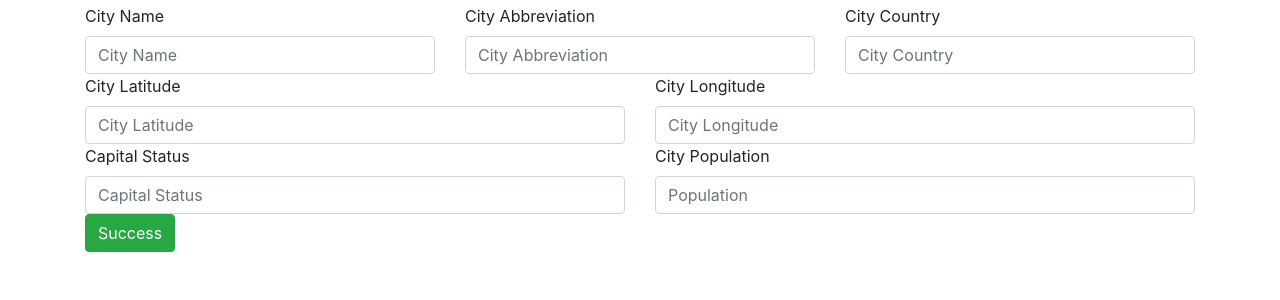
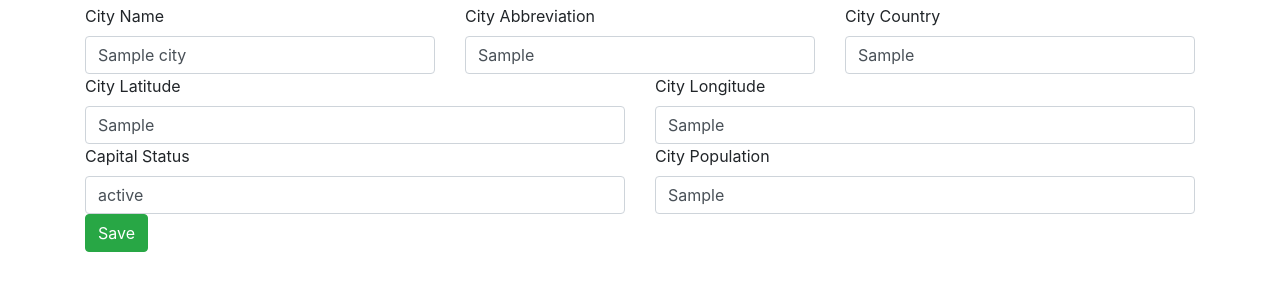
Before and after one commit to jaylakhani14/PythonDockerFlaskPycharm, a Flask app: template app/templates/edit.html in a window 1280 px wide. Shown: the part 56-356 px from the top of the page. Run offline with Flask 2, Linux system fonts and the light colour scheme; the template is opened without the code that fills it: most values are stand-ins (such as "Sample title", 1, 10 or a date in 2020); some libraries are stand-ins or nearby versions.

Commit message:
Task : updated for lesson 4

```diff
--- a/app/templates/edit.html
+++ b/app/templates/edit.html
@@ -1,46 +1,45 @@
 {% extends "layout.html" %}
 {% block content %}
-<form action="/cities/new" method="POST">
+<form action="/edit/{{city.id}}" method="post">
     <div class="row">
         <div class="col">
             <label for="fldName">City Name</label>
-            <input id="fldName" type="text" class="form-control" placeholder="City Name" name="fldName">
+            <input id="fldName" type="text" class="form-control" placeholder="City Name" name="fldName" value="{{city.fldName}}">
         </div>
         <div class="col">
             <label for="fldAbbreviation">City Abbreviation</label>
-            <input id="fldAbbreviation" t ype="text" class="form-control" placeholder="City Abbreviation"
-                   name="fldAbbreviation">
+            <input id="fldAbbreviation" type="text" class="form-control" placeholder="City Abbreviation"
+                   name="fldAbbreviation" value="{{city.fldAbbreviation}}">
         </div>
         <div class="col">
             <label for="fldCountry">City Country</label>
-            <input id="fldCountry" type="text" class="form-control" placeholder="City Country" name="fldCountry">
+            <input id="fldCountry" type="text" class="form-control" placeholder="City Country" name="fldCountry" value="{{city.fldCountry}}">
         </div>
     </div>
 
     <div class="row">
         <div class="col">
             <label for="fldLat">City Latitude</label>
-            <input id="fldLat" type="text" class="form-control" placeholder="City Latitude" name="fldLat">
+            <input id="fldLat" type="text" class="form-control" placeholder="City Latitude" name="fldLat" value="{{city.fldLat}}">
         </div>
         <div class="col">
             <label for="fldlong">City Longitude</label>
-            <input id="fldlong" type="text" class="form-control" placeholder="City Longitude" name="fldLong">
+            <input id="fldlong" type="text" class="form-control" placeholder="City Longitude" name="fldLong" value="{{city.fldLong}}">
         </div>
     </div>
     <div class="row">
         <div class="col">
             <label for="fldCapitalStatus">Capital Status</label>
 
-            <input id="fldCapitalStatus" type="text" class="form-control" placeholder="Capital Status "
-                   name="fldCapitalStatus">
+            <input id="fldCapitalStatus" type="text" class="form-control" placeholder="Capital Status"
+                   name="fldCapitalStatus" value="{{city.fldCapitalStatus}}">
         </div>
         <div class="col">
             <label for="fldPopulation">City Population</label>
-            <input id="fldPopulation" type="text" class="form-control" placeholder="Population" name="fldPopulation">
+            <input id="fldPopulation" type="text" class="form-control" placeholder="Population" name="fldPopulation" value="{{city.fldPopulation}}">
         </div>
     </div>
-    <button type="submit" class="btn btn-success">Success</button>
+    <button type="submit" class="btn btn-success">Save</button>
 
 </form>
-
 {% endblock %}
```
